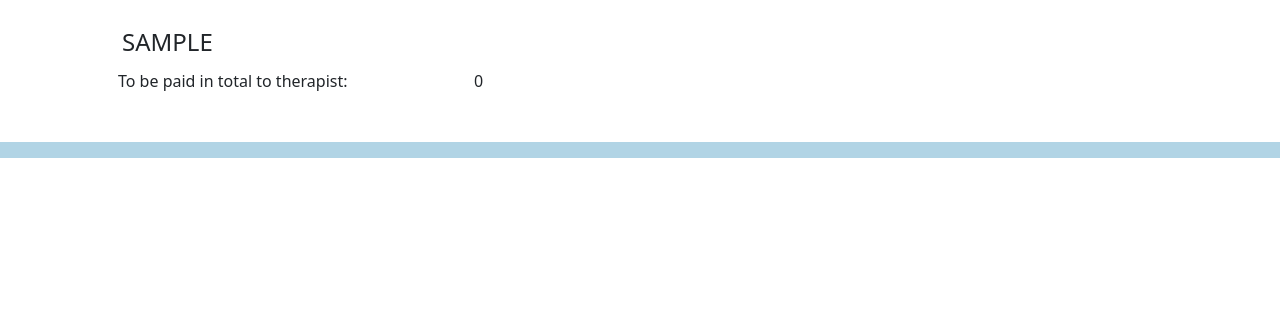
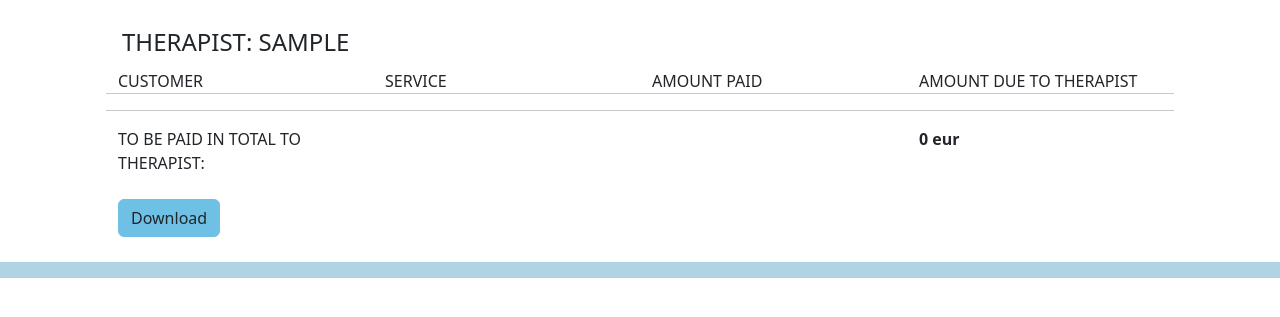
Before and after one commit to petmetic/therapy-tracker, a Django app: page /report_therapist/1/ in a window 1280 px wide. Shown: the part 96-413 px from the top of the page. Run offline with Django 4.2, Linux system fonts and the light colour scheme; the visitor is signed in with stand-in values (Sample User, id 1); data comes from the database, SQL or seed files in the repository; data that the repository does not hold is empty.

Commit message:
payroll report for therapist without working download button

```diff
--- a/src/web/templates/web/report.html
+++ b/src/web/templates/web/report.html
@@ -3,7 +3,7 @@
 {% block title %}{% translate "Report" %}{% endblock %}
 
 {% block content %}
-    <h4 class="p-4 fw-lighter uppercase">{% translate "List of Therapists" %}</h4>
+    <h4 class="p-4 fw-lighter uppercase">{% translate "Breakdown of Hours" %}</h4>
     <hr>
     <div class="p-2">
         <ul class="list-group">
--- a/src/web/templates/web/report_therapist.html
+++ b/src/web/templates/web/report_therapist.html
@@ -6,34 +6,52 @@
     <div class="container text-left">
         <div class="p-4">
             <div class="row p-1">
-                <h4 class="col-sm-8 fw-light uppercase">{{ therapist.first_name }}</h4>
+                <h4 class="col-sm-8 fw-light uppercase"><span
+                        class="fw-lighter uppercase">{% translate "Therapist" %}:</span> {{ therapist.first_name }}</h4>
             </div>
+            <div>
                 <div class="row">
-                {% for massage in massages %}
-                    <li class="list-group-item d-flex justify-content-between align-items-center">
-                        <div class="fw-light"><span
-                                class="fw-bold">{{ massage.customer.surname }}</span> , {{ massage.customer.name }}
+                    <div class="col fw-light text-break uppercase">
+                        {% translate "Customer" %}
+                    </div>
+                    <div class="col fw-light text-break uppercase">
+                        {% translate "Service" %}
+                    </div>
+                    <div class="col fw-light text-break uppercase">
+                        {% translate "Amount Paid" %}
+                    </div>
+                    <div class="col fw-light text-break uppercase">
+                        {% translate "Amount Due to Therapist" %}
                     </div>
                     <hr>
-                    <li class="list-group-item d-flex justify-content-between align-items-center">
+                    {% for massage in massages %}
                         <div class="row">
-                            <div class="col-sm-4 fw-light">{% translate "Service" %}:</div>
-                            <div class="col-sm-8">{{ massage.service.name }}</div>
-                            <div class="col-sm-4 fw-light">{% translate "Amount paid" %}:</div>
-                            <div class="col-sm-8">{{ massage.amount }}</div>
-                            <div class="col-sm-4 fw-light">{% translate "To be paid to therapist" %}:</div>
-                            <div class="col-sm-8">{{ massage.service.payout }}</div>
+                            <div class="col fw-light text-break">
+                                {{ massage.customer.surname }}, {{ massage.customer.name }}
                             </div>
-                    </li>
-                    <hr>
+                            <div class="col fw-light text-break">
+                                {{ massage.service.name }}
+                            </div>
+                            <div class="col fw-light text-break">
+                                {{ massage.amount }} eur
+                            </div>
+                            <div class="col fw-light text-break">
+                                {{ massage.service.payout }} eur
+                            </div>
+                        </div>
                     {% endfor %}
                 </div>
                 <div class="row">
-                <div class="col-sm-4 fw-light">{% translate "To be paid in total to therapist" %}:</div>
-                <div class="col-sm-8">{{ amount }}</div>
+                    <hr>
+                    <div class="col fw-light uppercase">{% translate "To be paid in total to therapist" %}:</div>
+                    <div class="col"></div>
+                    <div class="col"></div>
+                    <div class="col-sm fw-bold">{{ amount }} eur</div>
                 </div>
-
             </div>
-
+        </div>
+        <div class="col-12 px-4">
+            <a class="btn btn-body" href="#">{% translate "Download" %}</a>
+        </div>
     </div>
 {% endblock %}
```
Also changed, not shown: src/web/locale/sl/LC_MESSAGES/django.po, 1 other file. Lines whose indentation alone changed are shown as unchanged.
